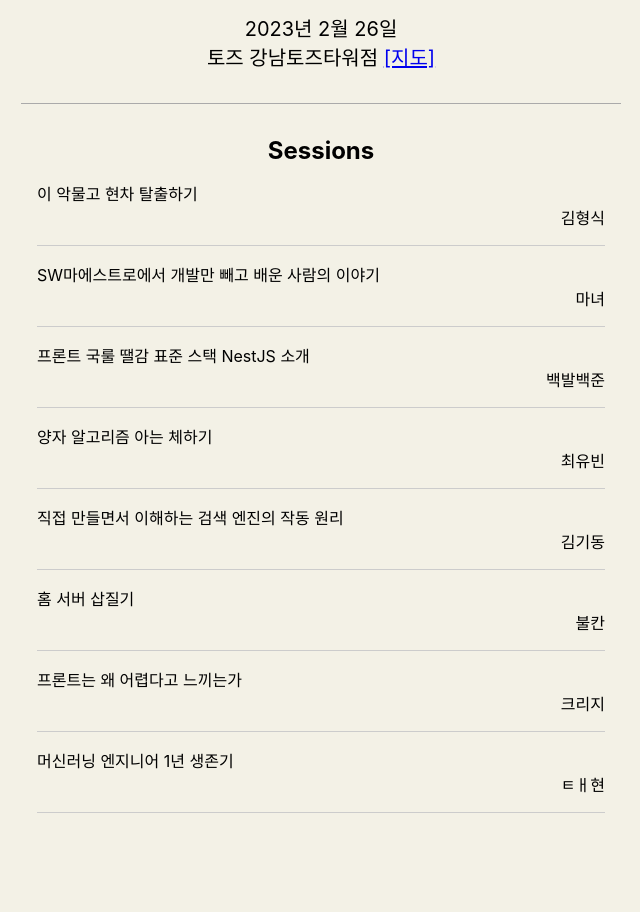
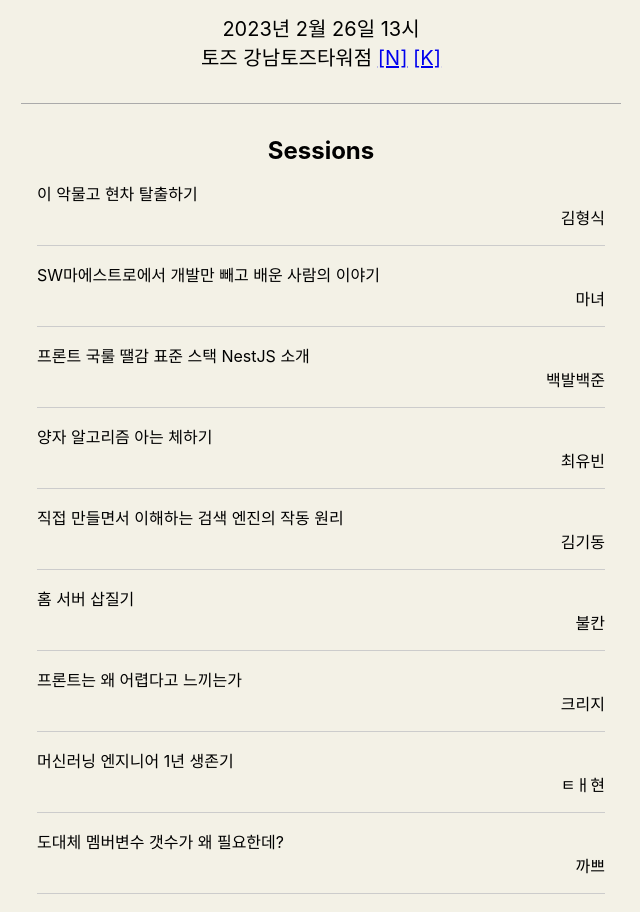
Before and after one commit to bbconfhq/conference, a Gatsby site: page / in a window 1280 px wide. Shown: the part 136-1048 px from the top of the page, without its empty margins (319-959 px from the left). Before the commit the page ends 981 px from the top, so only its background shows below. Built offline with nearby package versions, Linux system fonts and the light colour scheme; Gatsby itself is replaced by a stand-in of ours; a web font is replaced by a local one.

Commit message:
feat: update for 2023-1

```diff
--- a/data/sessions/sessions.json
+++ b/data/sessions/sessions.json
@@ -30,5 +30,9 @@
   {
     "speaker": "ㅌㅐ현",
     "title": "머신러닝 엔지니어 1년 생존기"
+  },
+  {
+    "speaker": "까쁘",
+    "title": "도대체 멤버변수 갯수가 왜 필요한데?"
   }
 ]
--- a/src/pages/index.tsx
+++ b/src/pages/index.tsx
@@ -9,8 +9,8 @@ const IndexPage = () => {
   return (
     <Layout>
       <Title>BBConf 2023</Title>
-      <Time dateTime={'2023-02-26'}>2023년 2월 26일</Time>
-      <Location>토즈 강남토즈타워점 <a href="https://map.naver.com/v5/entry/place/21660996">[지도]</a></Location>
+      <Time dateTime={'2023-02-26 13:00:00'}>2023년 2월 26일 13시</Time>
+      <Location>토즈 강남토즈타워점 <a href="https://map.naver.com/v5/entry/place/21660996">[N]</a> <a href="https://place.map.kakao.com/17206019">[K]</a></Location>
 
       <Divider />
 
```
